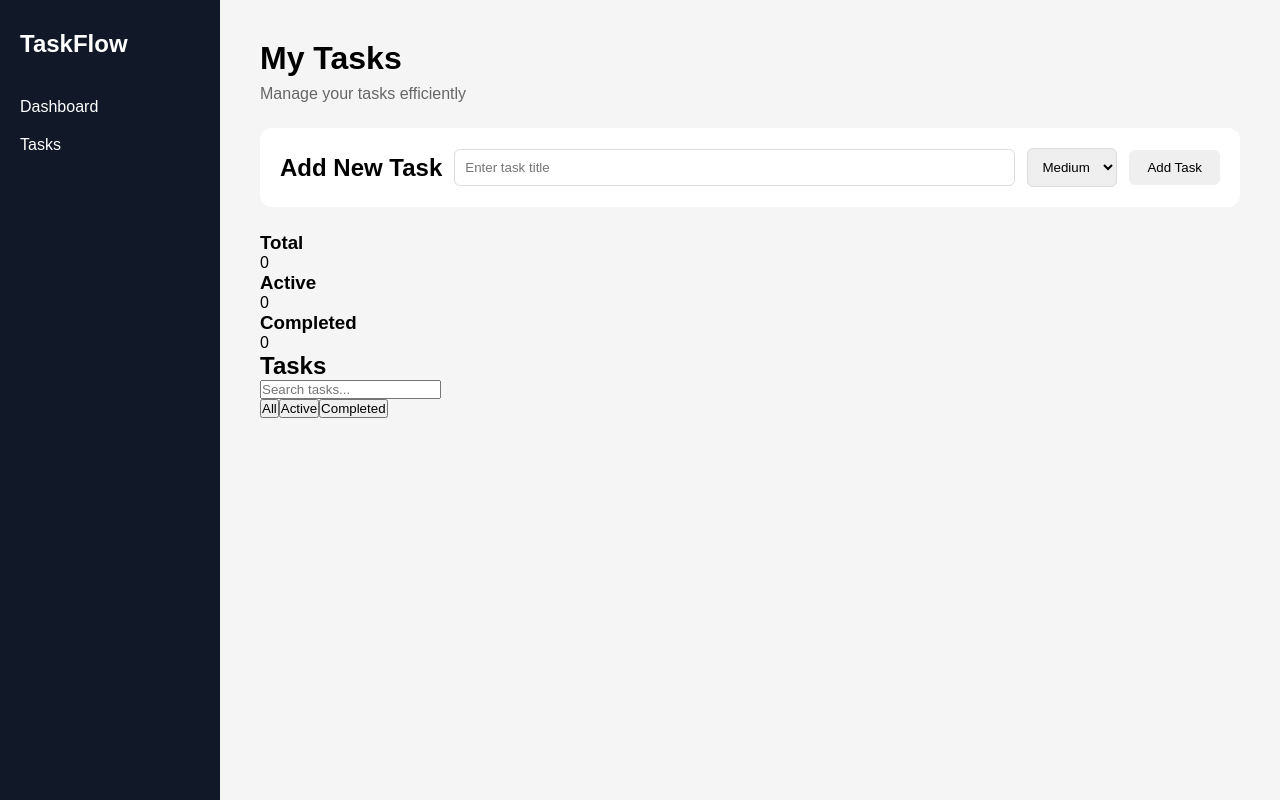
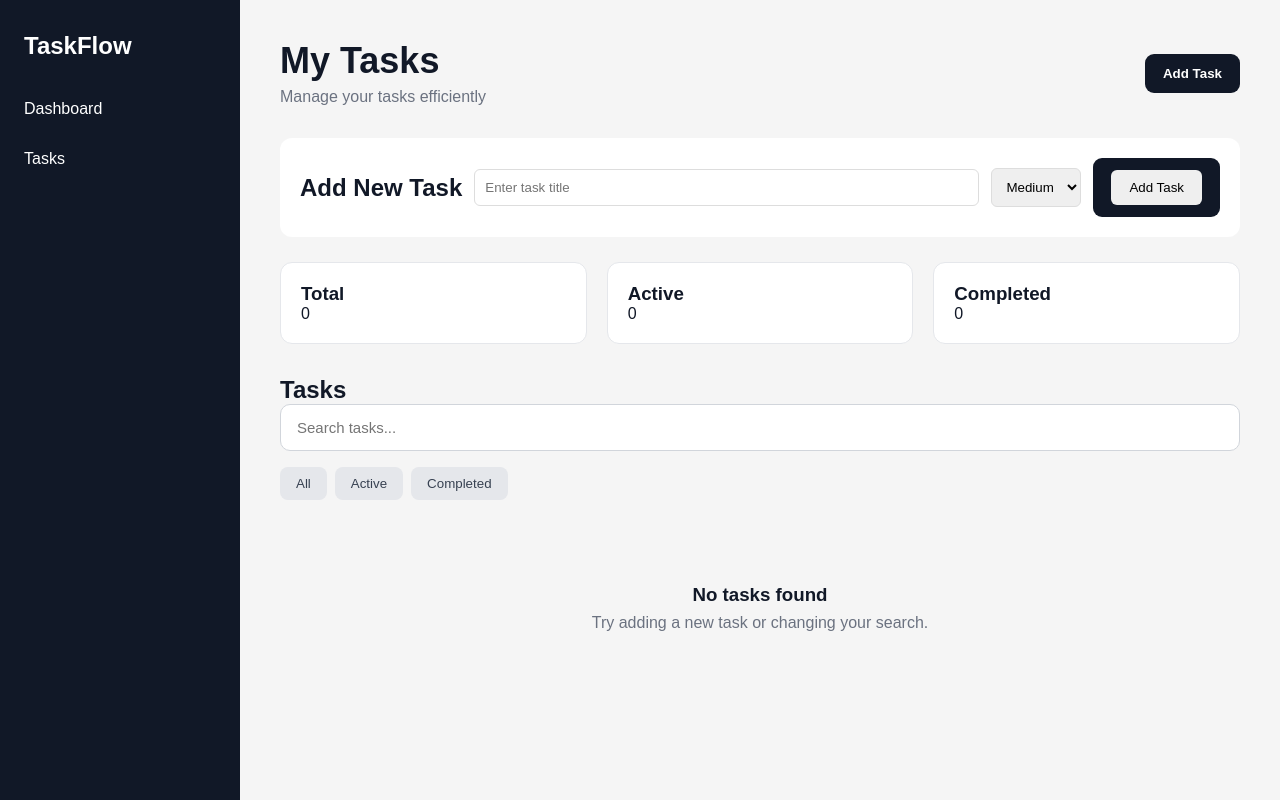
Before and after one commit to dhruv8222/taskflow, a React (Vite) app: page / in a window 1280 px wide. Built offline with nearby package versions, Linux system fonts and the light colour scheme.

Commit message:
updated ui

```diff
--- a/src/App.css
+++ b/src/App.css
@@ -18,15 +18,36 @@ body {
 /* Sidebar */
 
 .sidebar {
-  width: 220px;
+  width: 240px;
   min-height: 100vh;
-  background-color: #111827;
+  background: #111827;
   color: white;
-  padding: 30px 20px;
+  padding: 32px 24px;
+  flex-shrink: 0;
 }
 
 .sidebar h2 {
+  font-size: 24px;
   margin-bottom: 40px;
+  color: white;
+}
+
+.sidebar nav {
+  display: flex;
+  flex-direction: column;
+  gap: 12px;
+}
+
+
+.sidebar nav a {
+  color: #cbd5e1;
+  text-decoration: none;
+  padding: 12px 14px;
+  border-radius: 8px;
+}
+
+.sidebar nav a:hover {
+  background: #1f2937;
   color: white;
 }
 
@@ -40,29 +61,176 @@ body {
 .main-content {
   flex: 1;
   padding: 40px;
+  max-width: 1400px;
 }
 
 /* Header */
 
-.header {
+.page-header {
   display: flex;
   justify-content: space-between;
   align-items: center;
+  margin-bottom: 32px;
 }
 
-.header h1 {
-  margin-bottom: 8px;
+.page-header h1 {
+  font-size: 36px;
+  margin-bottom: 6px;
 }
 
-.header p {
-  color: #666;
+.page-header p {
+  color: #6b7280;
 }
+
+
 
 .header button {
   padding: 12px 20px;
   border: none;
   border-radius: 8px;
   cursor: pointer;
+}
+
+.stats {
+  display: grid;
+  grid-template-columns: repeat(3, 1fr);
+  gap: 20px;
+  margin-bottom: 32px;
+}
+
+.stat-card {
+  background: white;
+  border: 1px solid #e5e7eb;
+  border-radius: 12px;
+  padding: 20px;
+}
+
+.stat-card span {
+  display: block;
+  color: #6b7280;
+  font-size: 14px;
+  margin-bottom: 8px;
+}
+
+.stat-card strong {
+  font-size: 30px;
+}
+
+.search-input {
+  width: 100%;
+  padding: 14px 16px;
+  border: 1px solid #d1d5db;
+  border-radius: 10px;
+  background: white;
+  font-size: 15px;
+  outline: none;
+  margin-bottom: 16px;
+}
+
+.search-input:focus {
+  border-color: #6366f1;
+}
+
+.filters {
+  display: flex;
+  gap: 8px;
+  margin-bottom: 24px;
+}
+
+.filters button {
+  border: none;
+  background: #e5e7eb;
+  color: #374151;
+  padding: 9px 16px;
+  border-radius: 8px;
+  cursor: pointer;
+}
+
+.filters button:hover {
+  background: #d1d5db;
+}
+
+.filters button.active {
+  background: #111827;
+  color: white;
+}
+
+.task-card {
+  background: white;
+  border: 1px solid #e5e7eb;
+  border-radius: 12px;
+  padding: 20px;
+  margin-bottom: 12px;
+  transition: transform 0.2s, box-shadow 0.2s;
+}
+
+.task-card:hover {
+  transform: translateY(-2px);
+  box-shadow: 0 8px 20px rgba(0, 0, 0, 0.06);
+}
+
+.task-card h3 {
+  font-size: 18px;
+  margin-bottom: 8px;
+}
+
+.task-card p {
+  color: #6b7280;
+  font-size: 14px;
+  margin-bottom: 16px;
+}
+
+.task-actions {
+  display: flex;
+  gap: 8px;
+}
+
+.task-actions button {
+  border: none;
+  padding: 8px 14px;
+  border-radius: 7px;
+  cursor: pointer;
+  font-size: 13px;
+}
+
+.task-actions button:hover {
+  opacity: 0.85;
+}
+
+
+.add-task-button {
+  border: none;
+  background: #111827;
+  color: white;
+  padding: 12px 18px;
+  border-radius: 9px;
+  cursor: pointer;
+  font-weight: 600;
+}
+
+.add-task-button:hover {
+  background: #1f2937;
+}
+
+.edit-form {
+  display: flex;
+  flex-direction: column;
+  gap: 12px;
+}
+
+.edit-form input,
+.edit-form select {
+  width: 100%;
+  padding: 11px 12px;
+  border: 1px solid #d1d5db;
+  border-radius: 8px;
+  font-size: 14px;
+}
+
+.edit-form input:focus,
+.edit-form select:focus {
+  outline: none;
+  border-color: #6366f1;
 }
 
 .add-task {
@@ -93,7 +261,21 @@ body {
   cursor: pointer;
 }
 
+.task-card.completed {
+  opacity: 0.65;
+}
+
 .task-card.completed h3 {
   text-decoration: line-through;
-  opacity: 0.5;
 }
+
+.empty-state {
+  text-align: center;
+  padding: 60px 20px;
+  color: #6b7280;
+}
+
+.empty-state h3 {
+  color: #111827;
+  margin-bottom: 8px;
+}
--- a/src/components/AddTask.jsx
+++ b/src/components/AddTask.jsx
@@ -43,9 +43,11 @@ function AddTask({ addTask }) {
         <option value="high">High</option>
       </select>
 
+      <div className="add-task-button">
       <button type="submit">
   Add Task
 </button>
+</div>
 
     </form>
   );
--- a/src/components/Header.jsx
+++ b/src/components/Header.jsx
@@ -1,13 +1,15 @@
 function Header() {
   return (
-    <header className="header">
-      <div>
-        <h1>My Tasks</h1>
-        <p>Manage your tasks efficiently</p>
-      </div>
+    <div className="page-header">
+  <div>
+    <h1>My Tasks</h1>
+    <p>Manage your tasks efficiently</p>
+  </div>
 
-      {/* <button>Add Task</button> */}
-    </header>
+  <button className="add-task-button">
+    Add Task
+  </button>
+</div>
   );
 }
 
--- a/src/components/Stats.jsx
+++ b/src/components/Stats.jsx
@@ -13,17 +13,17 @@ function Stats({ tasks }) {
   return (
     <div className="stats">
 
-      <div className="stat">
+      <div className="stat-card">
         <h3>Total</h3>
         <p>{total}</p>
       </div>
 
-      <div className="stat">
+      <div className="stat-card">
         <h3>Active</h3>
         <p>{active}</p>
       </div>
 
-      <div className="stat">
+      <div className="stat-card">
         <h3>Completed</h3>
         <p>{completed}</p>
       </div>
--- a/src/components/TaskCard.jsx
+++ b/src/components/TaskCard.jsx
@@ -70,6 +70,7 @@ const handleCancel = () => {
 
   <p>{task.priority}</p>
 
+  <div className="task-actions">
   <button
     onClick={() => setIsEditing(true)}
   >
@@ -88,6 +89,8 @@ const handleCancel = () => {
     Delete
   </button>
 
+  </div>
+
 </>
 )}
 
--- a/src/components/TaskList.jsx
+++ b/src/components/TaskList.jsx
@@ -25,17 +25,18 @@ function TaskList({
   });
 
   return (
+
     <section className="tasks">
 
       <h2>Tasks</h2>
 
-
-      <input
+      <input className="search-input"
       type="text"
       placeholder="Search tasks..."
       value={search}
       onChange={(e) => setSearch(e.target.value)}
     />
+
 
       <div className="filters">
 
@@ -63,6 +64,15 @@ function TaskList({
         />
       ))}
 
+{filteredTasks.length === 0 && (
+  <div className="empty-state">
+    <h3>No tasks found</h3>
+    <p>
+      Try adding a new task or changing your search.
+    </p>
+  </div>
+)}
+
     </section>
   );
 }
--- a/src/index.css
+++ b/src/index.css
@@ -14,5 +14,41 @@ body,
 body {
   margin: 0;
   font-family: Arial, sans-serif;
-  background-color: #f5f5f5;
+  background: #f5f7fb;
+  color: #111827;
 }
+
+@media (max-width: 768px) {
+
+  .app {
+    flex-direction: column;
+  }
+
+  .sidebar {
+    width: 100%;
+    min-height: auto;
+    padding: 20px;
+  }
+
+  .sidebar h2 {
+    margin-bottom: 20px;
+  }
+
+  .sidebar nav {
+    flex-direction: row;
+  }
+
+  .main-content {
+    padding: 24px 16px;
+  }
+
+  .stats {
+    grid-template-columns: 1fr;
+  }
+
+  .page-header {
+    align-items: flex-start;
+    gap: 16px;
+  }
+
+}
```
